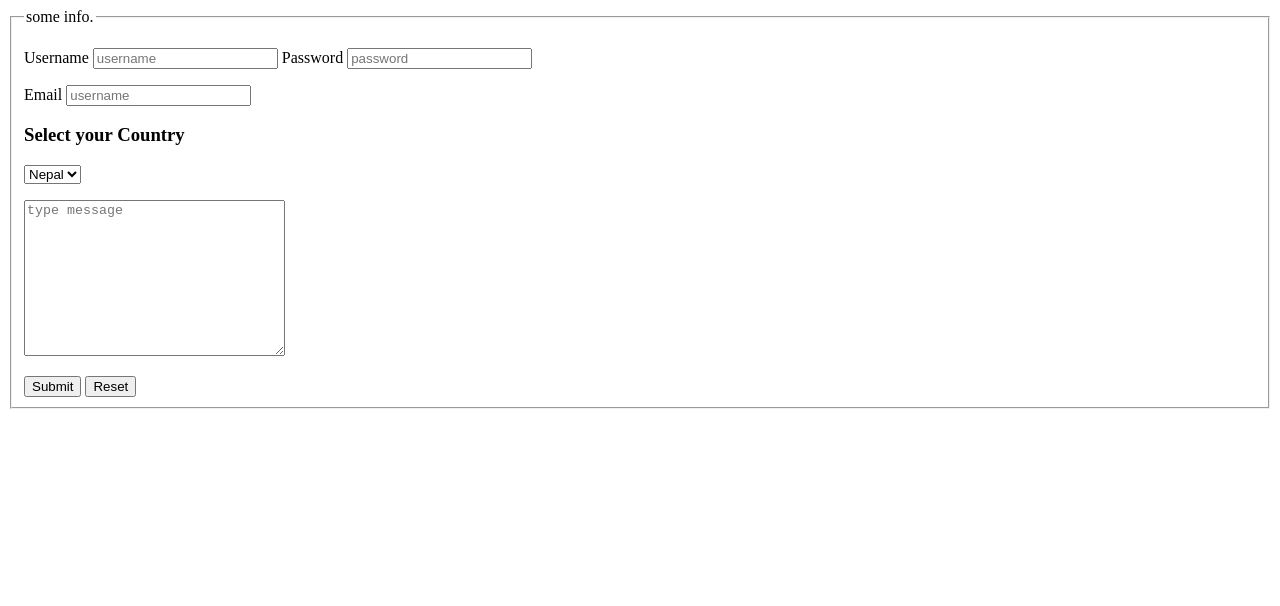
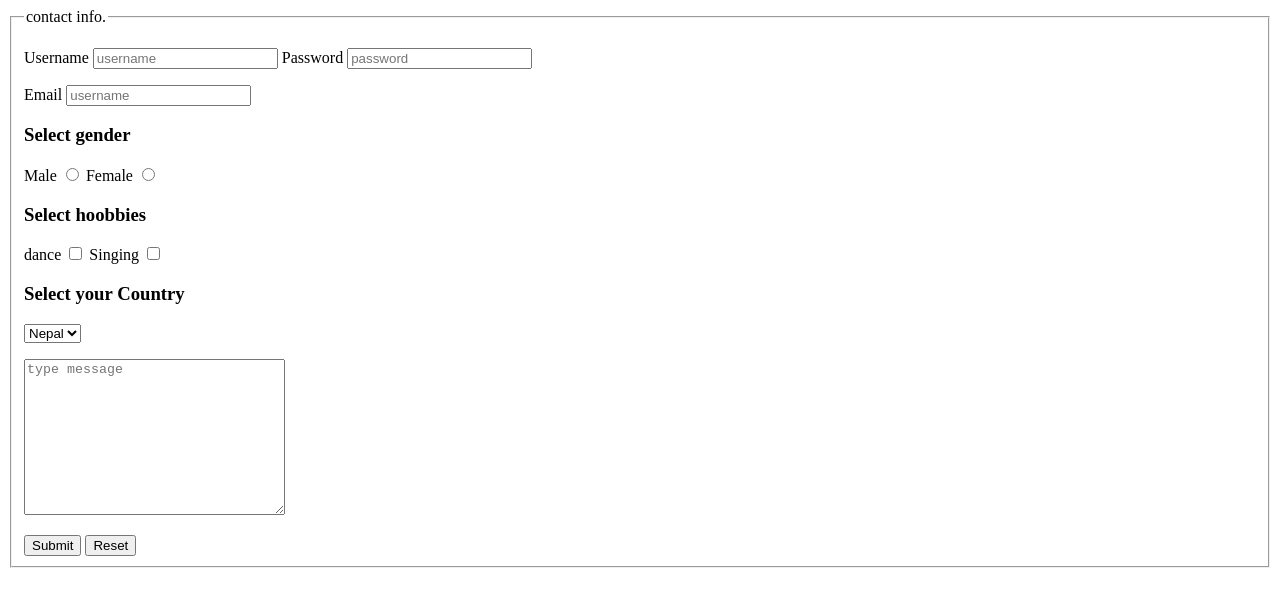
Before and after one commit to pasangsherpa51/Ang, a plain HTML site: page contact.html in a window 1280 px wide. Drawn offline with Linux system fonts and the light colour scheme.

Commit message:
some change

```diff
--- a/contact.html
+++ b/contact.html
@@ -9,7 +9,7 @@
 
   <body>
     <fieldset>
-      <legend>some info.</legend>
+      <legend>contact info.</legend>
       <form action="mailto:pasangsherpa51@gmail.com" method="post" enctype="text/plain">
 
         <p>
@@ -24,7 +24,7 @@
           <input type="text" placeholder="username" id="username" name="username" required value="">
         </p>
 
-        <!-- <h3>Select gender</h3>
+        <h3>Select gender</h3>
         <p>
           <label for="male">Male</label>
           <input type="radio" value="male" name="gender">
@@ -40,7 +40,7 @@
           <label for="Singing">Singing</label>
           <input type="checkbox" value="singing" name="hobbies" id="singing">
 
-        </p> -->
+        </p>
 
         <h3>Select your Country</h3>
         <p>
@@ -53,16 +53,12 @@
 
         <p>
           <textarea name="msg" placeholder="type message" id="msg" cols="30" rows="10"></textarea>
+        </p>
 
-        </p>
         <button type="submit">Submit</button>
         <button type="reset">Reset</button>
 
-
-
       </form>
-
-
     </fieldset>
 
   </body>
```
